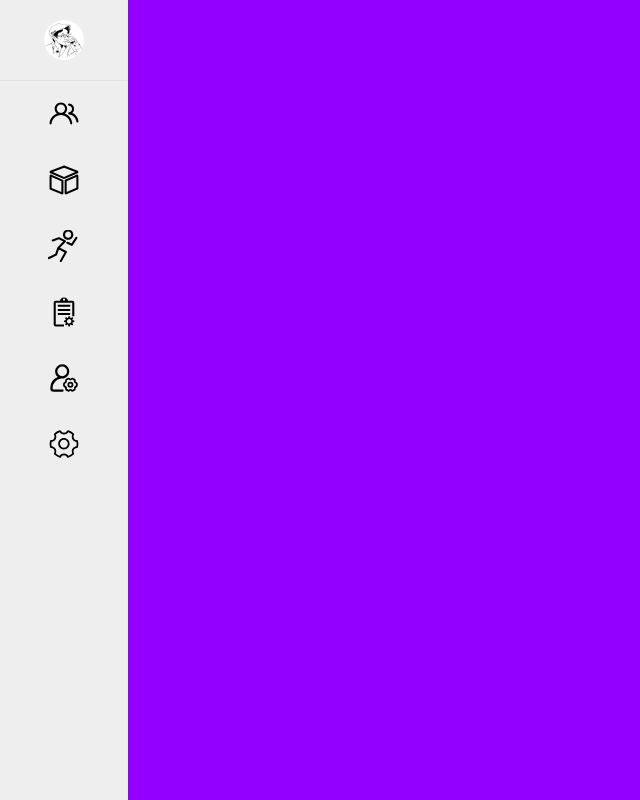
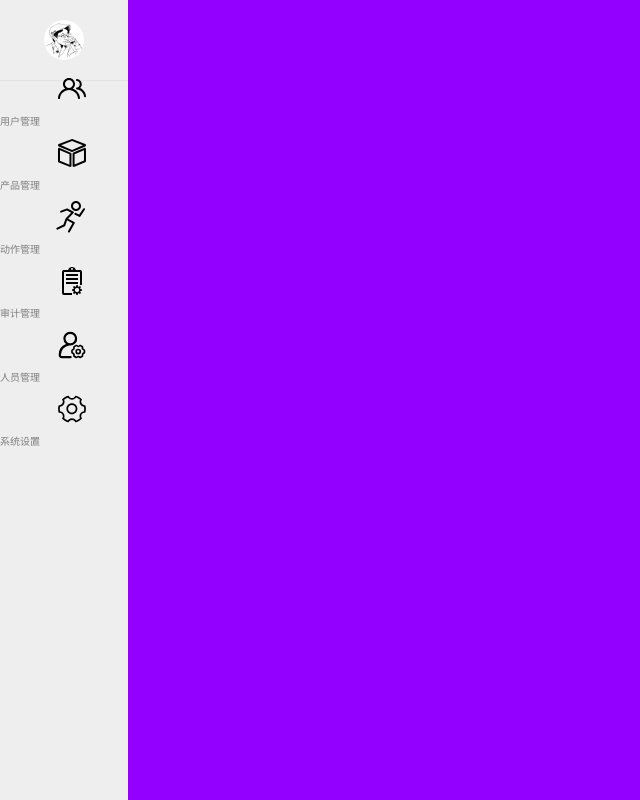
Before and after one commit to nightBuger/TaskTimeClient, a Vue app: page / in a window 1280 px wide. Shown: the whole page, without its empty margins (0-640 px from the left). Built offline with nearby package versions, Linux system fonts and the light colour scheme; the HTML template or start-up script is replaced by a standard one.

Commit message:
改用li设计navi窗口

```diff
--- a/src/render/App.vue
+++ b/src/render/App.vue
@@ -6,9 +6,12 @@
           <img src="@/render/assets/user.jpg">
         </div>
         <div class="menubar">
-
-          <menumodel v-for="model in modules" :key="model.name" :imgpath="model.imgpath"></menumodel>
-
+          <ul>
+            <li v-for="(mod,index) in modules" :key="index" class="menumodel">
+              <img :src=mod.imgpath>
+              <p>{{ mod.name }}</p>
+            </li>
+          </ul>
         </div>
       </div>
       <div class="views">
@@ -73,6 +76,8 @@ body {
       max-height: 6.4rem;
       min-height: 6.4rem;
       max-width: 100%;
+      display: flex;
+      flex-flow: column nowrap;
 
       // background-color: aqua;
       img {
@@ -110,21 +115,9 @@ body {
   flex-basis: 16rem;
 }
 
-@keyframes modelhover {
-  0% {
-    transform: scale(1) translate(0, 0);
-    background-color: aqua;
-  }
-
-  100% {
-    transform: scale(2.3) translate(-25%, -25%);
-    background-color: aqua;
-  }
-}
 </style>
 
 <script>
-import menumodel from './compoents/menumodel.vue';
 
 export default {
   data() {
@@ -132,33 +125,33 @@ export default {
       modules: [
         {
           name: "用户管理",
-          imgpath:"./src/render/assets/navi-icon/用户管理.svg"
+          imgpath:require("@/render/assets/navi-icon/用户管理.svg")
         },
         {
           name: "产品管理",
-          imgpath:"./src/render/assets/navi-icon/产品管理.svg"
+          imgpath:require("@/render/assets/navi-icon/产品管理.svg")
         },
         {
           name: "动作管理",
-          imgpath:"./src/render/assets/navi-icon/动作管理.svg"
+          imgpath:require("@/render/assets/navi-icon/动作管理.svg")
         },
         {
           name: "审计管理",
-          imgpath:"./src/render/assets/navi-icon/审计管理.svg"
+          imgpath:require("@/render/assets/navi-icon/审计管理.svg")
         },
         {
           name: "人员管理",
-          imgpath:"./src/render/assets/navi-icon/人员管理.svg"
+          imgpath:require("@/render/assets/navi-icon/人员管理.svg")
         },
         {
           name: "系统设置",
-          imgpath:"./src/render/assets/navi-icon/系统设置.svg"
+          imgpath:require("@/render/assets/navi-icon/系统设置.svg")
         }
       ]
     }
   },
   components:{
-    menumodel
+
   }
 }
 </script>
--- a/src/render/compoents/menumodel.vue
+++ /dev/null
@@ -1,20 +0,0 @@
-<template>
-  <div >
-    <img :src=imgpath>
-    <!-- <p>{{ imgpath }}</p> -->
-  </div>
-</template>
-
-<script>
-
-export default {
-    data(){
-        return {}
-    },
-    props:['imgpath']
-}
-</script>
-
-<style>
-
-</style>
```
